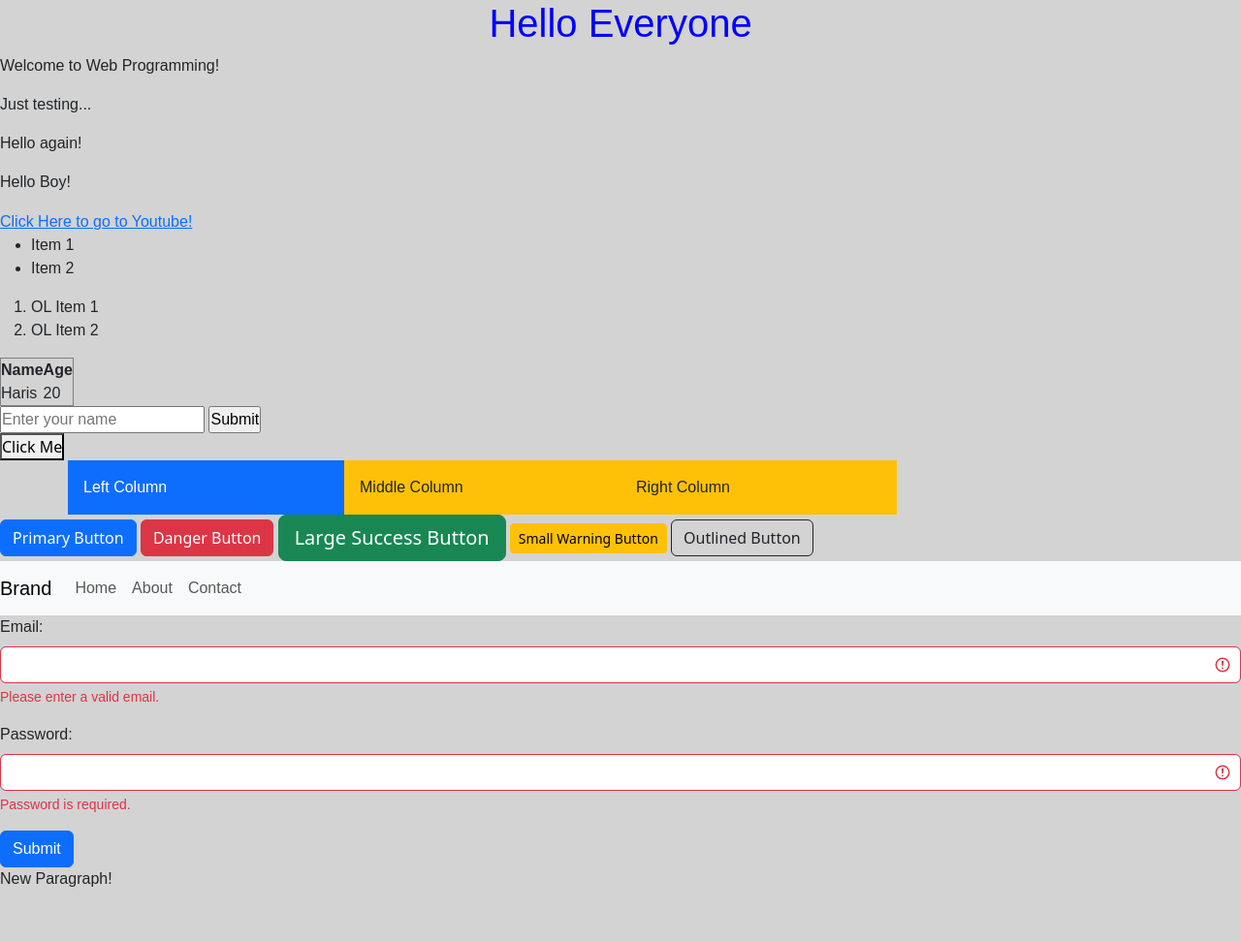
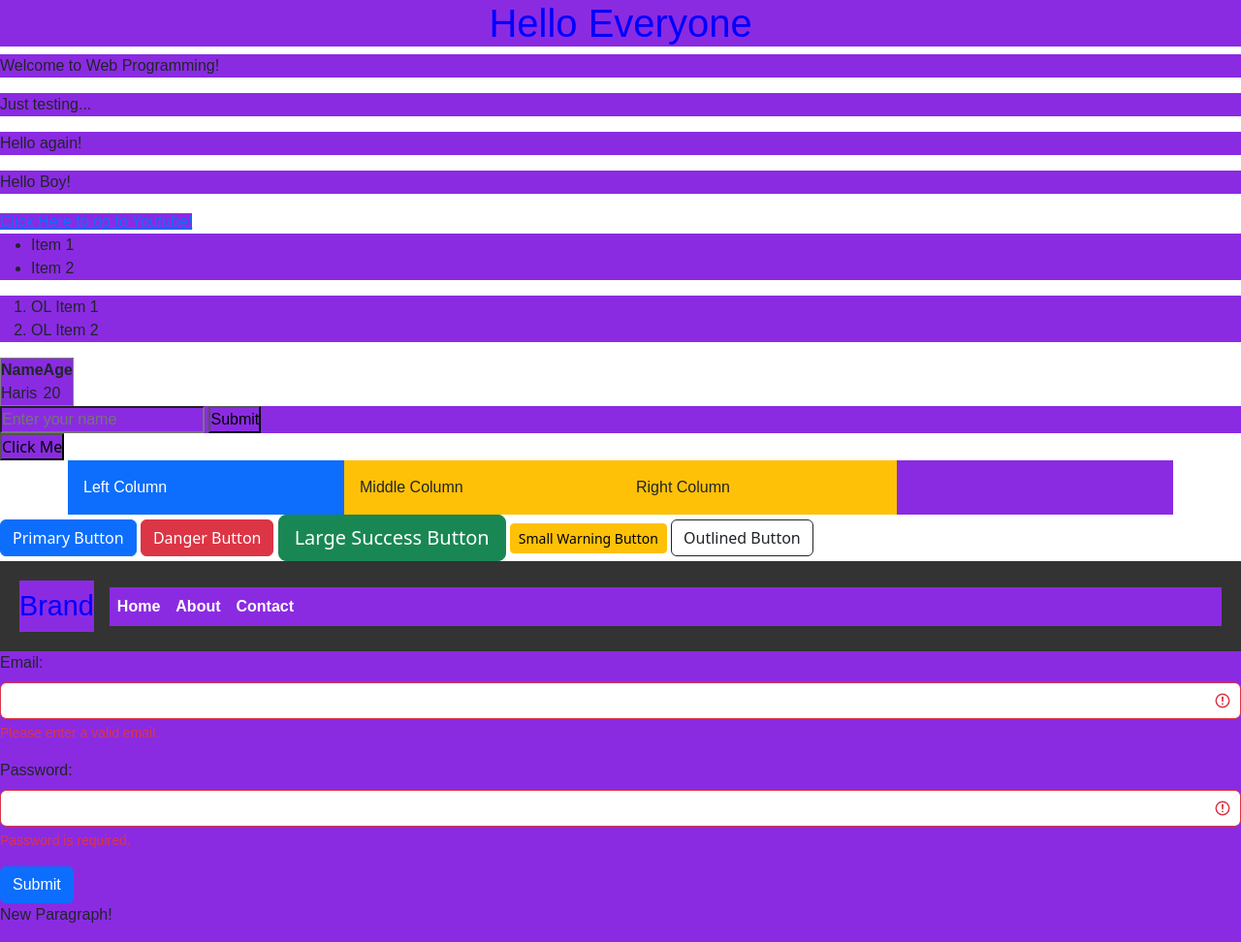
Before and after one commit to susicharis7/Web-Programming, a PHP site: page /FirstTest.html in a window 1280 px wide. Shown: the whole page at 97% size. Before the commit the page ends 915 px from the top, so only its background shows below. Run offline with PHP 8.4, Linux system fonts and the light colour scheme.

Commit message:
more CSS revision..

```diff
--- a/FirstTest.css
+++ b/FirstTest.css
@@ -3,13 +3,38 @@
     padding: 0;
     box-sizing: border-box;
     font-family: Arial, sans-serif;
+    background-color: blueviolet;
 }
 
- body {
-    background-color: lightgray;
- }
+.container {
+   background-color: transparent;
+}
+
+
 
  h1 {
     color:blue;
     text-align: center;
  }
+
+ .my-navbar {
+   background-color: #333 !important;
+   padding: 20px;
+}
+
+/* Boja linkova */
+.my-navbar .nav-link {
+   color: white !important;
+   font-weight: bold;
+}
+
+/* Hover efekat */
+.my-navbar .nav-link:hover {
+   color: red !important;
+}
+
+/* Boja branda */
+.my-navbar .navbar-brand {
+   color: blue !important;
+   font-size: 1.8rem;
+}
```
